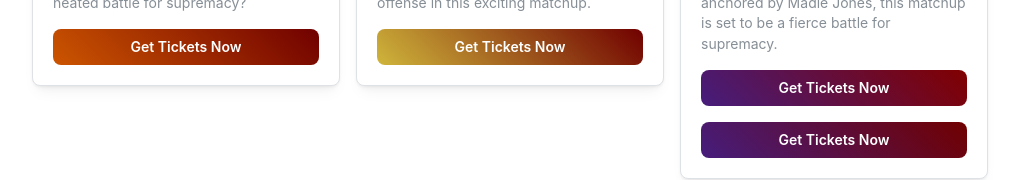
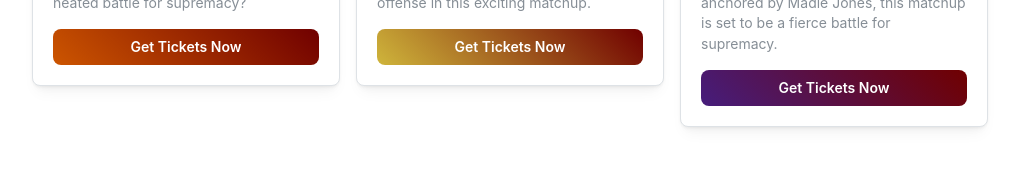
Before and after one commit to rivan2k/MaroonSeats, a React (Vite) app in the folder frontend/: page / in a window 1280 px wide. Shown: the part 589-769 px from the top of the page, without its empty margins (130-1149 px from the left). Built offline with nearby package versions, Linux system fonts and the light colour scheme.

Commit message:
removed excess buttons

```diff
--- a/frontend/src/pages/HomePage.jsx
+++ b/frontend/src/pages/HomePage.jsx
@@ -107,9 +107,6 @@ function Home() {
             this matchup is set to be a fierce battle for supremacy.
             </Text>
 
-            <Button color="blue" fullWidth mt="md" radius="md" variant="gradient" gradient={{ from: '#461D7C', to: 'maroon' }}>
-              Get Tickets Now
-            </Button>
             <Link to="/event/67425be4473fceb7a6cd3597" style={{ textDecoration: 'none' }}>
               <Button color="blue" fullWidth mt="md" radius="md" variant="gradient" gradient={{ from: '#461D7C', to: '#700000' }}>
                 Get Tickets Now
```
